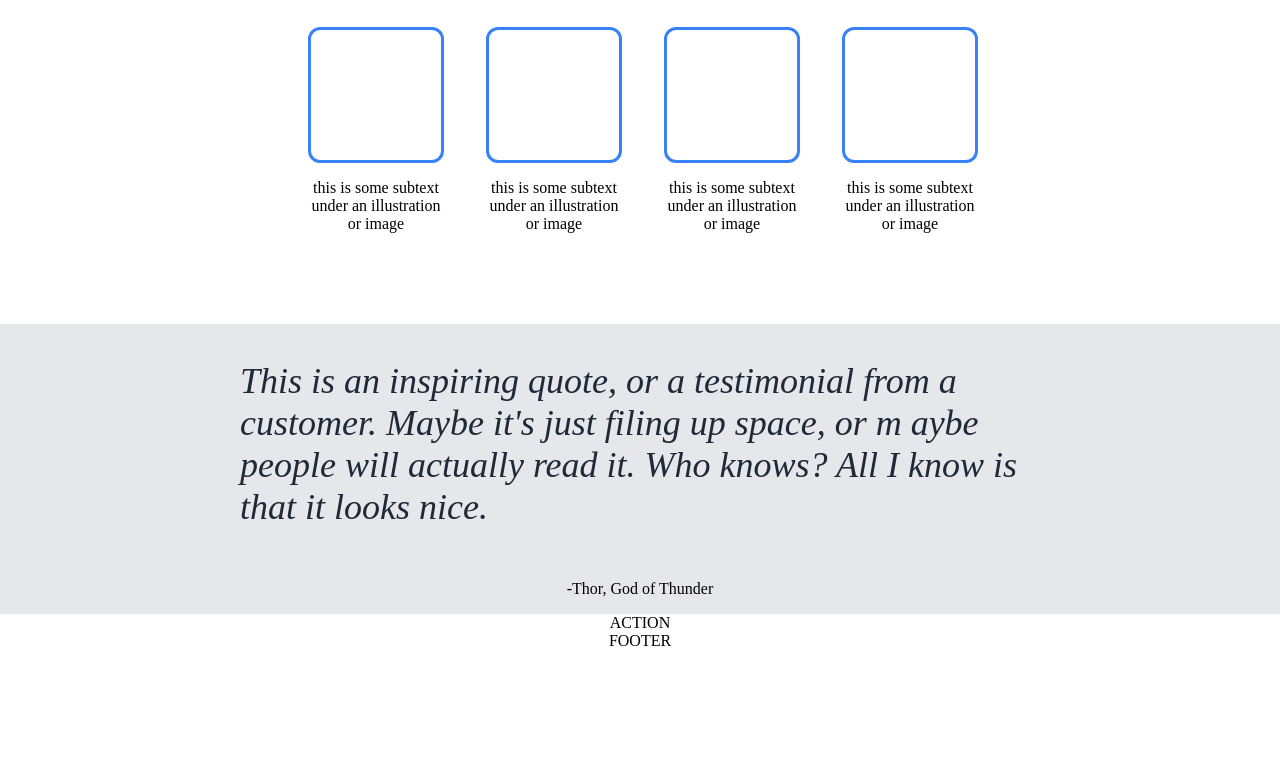
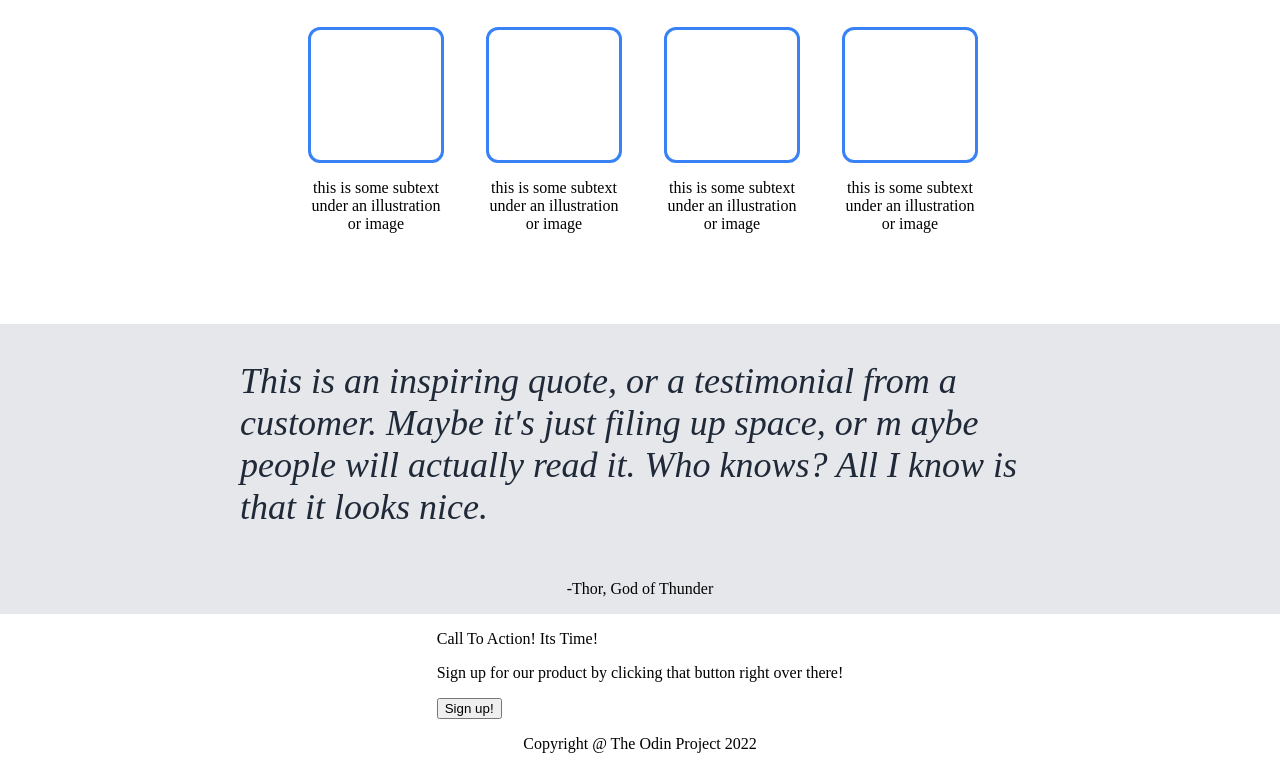
Before and after one commit to caameron/landing-page, a plain HTML site: page index.html in a window 1280 px wide. Shown: the part 710-1479 px from the top of the page. Before the commit the page ends 1360 px from the top, so only its background shows below. Drawn offline with Linux system fonts and the light colour scheme.

Commit message:
Landing page done!

```diff
--- a/index.html
+++ b/index.html
@@ -66,10 +66,18 @@
         </p>
     </div>
     <div class="action container">
-        ACTION
+        <div class="action-items">
+            <div class="action-text">
+                <p class="call-action">Call To Action! Its Time!</p>
+                <p>Sign up for our product by clicking that button right over there!</p>
+            </div>
+            <div class="action-button">
+                <button>Sign up!</button>
+            </div>
+        </div>
     </div>
     <div class="footer container">
-        FOOTER
+        <p>Copyright @ The Odin Project 2022</p>
     </div>
 </body>
 </html>
```
